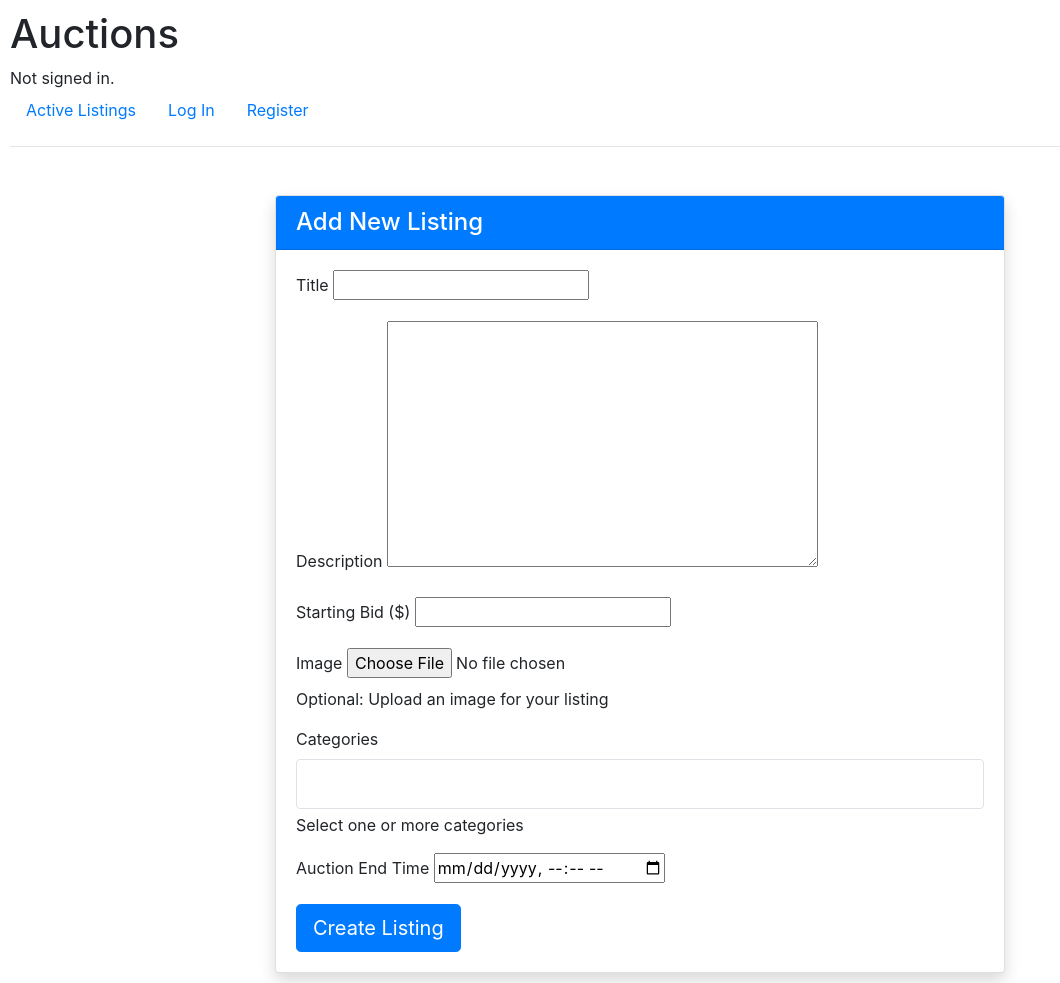
After one commit to Ahmed122000/Commerce, a Django app: template auctions/templates/auctions/new_listing.html in a window 1280 px wide. The commit adds this page. Shown: the whole page, without its empty margins (0-1060 px from the left). Run offline with Django 3.2, Linux system fonts and the light colour scheme; the template is opened without the code that fills it: values that come from a table or form of the project are taken from there, others are empty; parts of the project's set-up code (start-up, migrations or seed data) failed here and were passed over; some libraries are stand-ins or nearby versions.

Commit message:
built adding new listing functionality

```diff
--- a/auctions/admin.py
+++ b/auctions/admin.py
@@ -1,5 +1,5 @@
 from django.contrib import admin
-from .models import Listing, User, Bid, Comment
+from .models import Listing, User, Bid, Comment, Category
 # Register your models here.
 
 
@@ -8,3 +8,4 @@ admin.site.register(Listing)
 admin.site.register(User)
 admin.site.register(Bid)
 admin.site.register(Comment)
+admin.site.register(Category)
--- /dev/null
+++ b/auctions/forms.py
@@ -0,0 +1,11 @@
+from django import forms
+from .models import Listing
+
+class ListingForm(forms.ModelForm):
+    class Meta:
+        model=Listing
+        fields = ['title', 'description', 'starting_bid', 'image', 'category', 'end_time']
+        widgets = {
+            'end_time':forms.DateTimeInput(attrs={'type':'datetime-local'}),
+            'category': forms.CheckboxSelectMultiple()
+        }
--- a/auctions/models.py
+++ b/auctions/models.py
@@ -5,18 +5,22 @@ from django.utils import timezone
 
 
 class User(AbstractUser):
-    pass
+    def __str__(self):
+        return f"name: {self.username}".strip()
+
+class Category(models.Model):
+    name = models.CharField(max_length=50, unique=True, null=True, blank=True)
 
     def __str__(self):
-        return f"name: {self.username}".strip()
+        return f"{self.name}"
 
 class Listing(models.Model):
     title = models.CharField(max_length=100)
     description = models.TextField()
     starting_bid = models.DecimalField(max_digits=10, decimal_places=2)
     current_price = models.DecimalField(max_digits=10, decimal_places=2)
-    image = models.ImageField(upload_to='auctions/', blank=True, null=True)
-    category = models.CharField(max_length=50, blank=True)
+    image = models.ImageField(upload_to='listing_images/', blank=True, null=True)
+    category = models.ManyToManyField(Category, blank=True, related_name='listings')
     created_at = models.DateTimeField(auto_now_add=True)
     end_time = models.DateTimeField()
     owner = models.ForeignKey(User, on_delete=models.CASCADE, related_name='listings')
@@ -31,6 +35,9 @@ class Listing(models.Model):
             self.current_price = self.starting_bid
         super().save(*args, **kwargs)
 
+    @property
+    def highest_bid(self):
+        return self.bids.order_by('-amount').first()
 
 class Bid(models.Model):
     amount = models.DecimalField(max_digits=10, decimal_places=2)
@@ -38,15 +45,27 @@ class Bid(models.Model):
     listing = models.ForeignKey(Listing, on_delete=models.CASCADE, related_name="bids")
     created_at = models.DateTimeField(auto_now_add=True)
 
+    class Meta:
+        ordering = ['-amount']
+
     def __str__(self):
         return f"${self.amount} on {self.listing} by  {self.bidder.username}"
 
+
+    def save(self, *args, **kwargs):
+        super.save(*args, **kwargs)
+        if self.amound > self.listing.current_price:
+            self.listing.current_price = self.amount
+            self.listing.save()
 
 class Comment(models.Model):
     content = models.TextField(max_length=500)
     author = models.ForeignKey(User, on_delete=models.CASCADE, related_name="comments")
     listing = models.ForeignKey(Listing, on_delete=models.CASCADE, related_name="comments")
-    created_at = models.TimeField(auto_now_add=True)
+    created_at = models.DateTimeField(auto_now_add=True)
+
+    class Meta:
+        ordering = ['-created_at']
 
     def __str__(self):
         return f"comment by {self.author.username} on {self.listing.title}"
--- a/auctions/static/auctions/styles.css
+++ b/auctions/static/auctions/styles.css
@@ -1,3 +1,13 @@
 body {
     padding: 10px;
 }
+
+/* Additional custom styles for Bootstrap */
+.form-control:focus {
+    border-color: #86b7fe;
+    box-shadow: 0 0 0 0.25rem rgba(13, 110, 253, 0.25);
+}
+
+textarea.form-control {
+    min-height: 120px;
+}
--- a/auctions/templates/auctions/index.html
+++ b/auctions/templates/auctions/index.html
@@ -7,11 +7,12 @@
         {% for item in listings %}
             <li class="card mb-3">
                 <div class="row g-0">
-                    <img src='media/{{ item.image }}' class="img-fluid rounded-start">
+                    <img src='media/{{ item.image }}' class="img-fluid rounded-start" width="200px">
                     <div class="col-md-8">
                         <div class="card-body">
                             <h5 class="card-title"> {{item.title }}</h5>
                             <p class="card-text"><b>Price:</b> ${{item.current_price}}</p>
+                            <p class="card-text">{{item.description}}</p>
                             <p class="card-text"><small class="text-body-secondary" style="color: grey;"> created at: {{item.created_at}}</small></p>
                         </div>
                     </div>
--- /dev/null
+++ b/auctions/templates/auctions/new_listing.html
@@ -0,0 +1,64 @@
+{% extends "auctions/layout.html" %}
+
+{% block title %}
+    Add New Item
+{% endblock %}
+
+{% block body %}
+<div class="container mt-5">
+    <div class="row justify-content-center">
+        <div class="col-md-8">
+            <div class="card shadow">
+                <div class="card-header bg-primary text-white">
+                    <h4 class="mb-0">Add New Listing</h4>
+                </div>
+                <div class="card-body">
+                    <form method="post" action="{% url 'new_listing' %}" enctype="multipart/form-data">
+                        {% csrf_token %}
+
+                        <div class="mb-3">
+                            <label for="id_title" class="form-label">Title</label>
+                            {{ form.title }}
+                        </div>
+
+                        <div class="mb-3">
+                            <label for="id_description" class="form-label">Description</label>
+                            {{ form.description }}
+                        </div>
+
+                        <div class="mb-3">
+                            <label for="id_starting_bid" class="form-label">Starting Bid ($)</label>
+                            {{ form.starting_bid }}
+                        </div>
+
+                        <div class="mb-3">
+                            <label for="id_image" class="form-label">Image</label>
+                            {{ form.image }}
+                            <div class="form-text">Optional: Upload an image for your listing</div>
+                        </div>
+
+                        <div class="mb-3">
+                            <label class="form-label">Categories</label>
+                            <div class="border rounded p-3" style="max-height: 200px; overflow-y: auto;">
+                                {{ form.category }}
+                            </div>
+                            <div class="form-text">Select one or more categories</div>
+                        </div>
+
+                        <div class="mb-3">
+                            <label for="id_end_time" class="form-label">Auction End Time</label>
+                            {{ form.end_time }}
+                        </div>
+
+                        <div class="d-grid">
+                            <button type="submit" class="btn btn-primary btn-lg">Create Listing</button>
+                        </div>
+                    </form>
+                </div>
+            </div>
+        </div>
+    </div>
+</div>
+
+
+{% endblock %}
```
